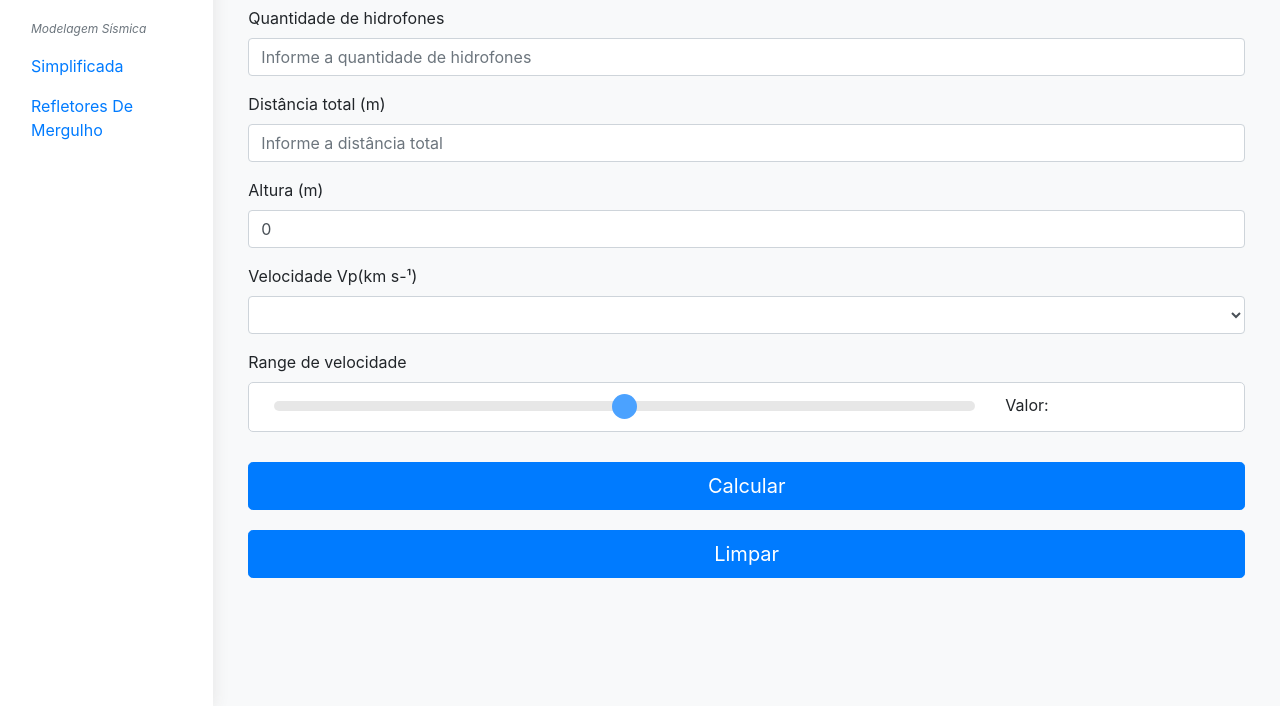
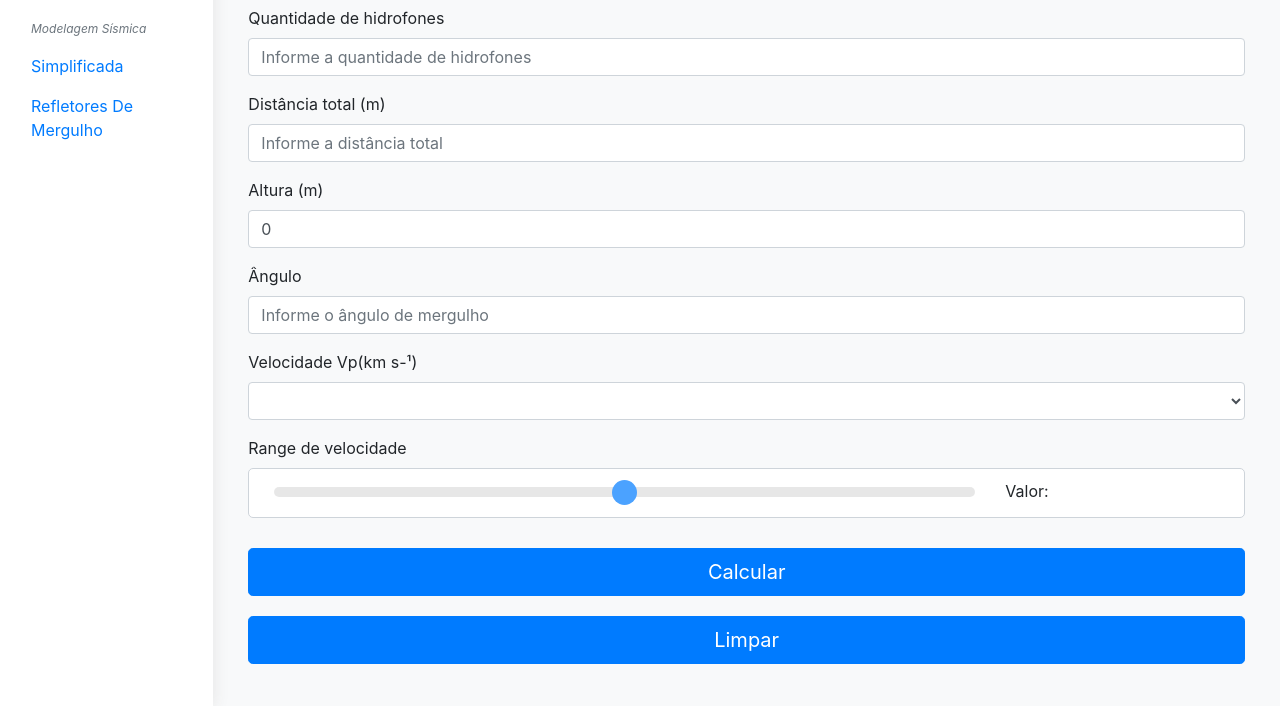
Before and after one commit to mcosta21/modelagem-sismica-electron, an Electron app: page modelagemRefletoresMergulho.html in a window 1280 px wide. Shown: the part 94-800 px from the top of the page. Drawn offline with nearby package versions, Linux system fonts and the light colour scheme; no server answers.

Commit message:
Add input angulo de mergulho

```diff
--- a/modelagemRefletoresMergulho.html
+++ b/modelagemRefletoresMergulho.html
@@ -47,6 +47,11 @@
                             <div class="form-group">
                                 <label for="distancia">Altura (m)</label>
                                 <input type="text" value="0" class="form-control" id="altura" placeholder="Informe a altura">
+                            </div>
+
+                            <div class="form-group">
+                                <label for="angulo">Ângulo</label>
+                                <input type="text" class="form-control" id="angulo" placeholder="Informe o ângulo de mergulho">
                             </div>
 
                             <div class="form-group">
```
